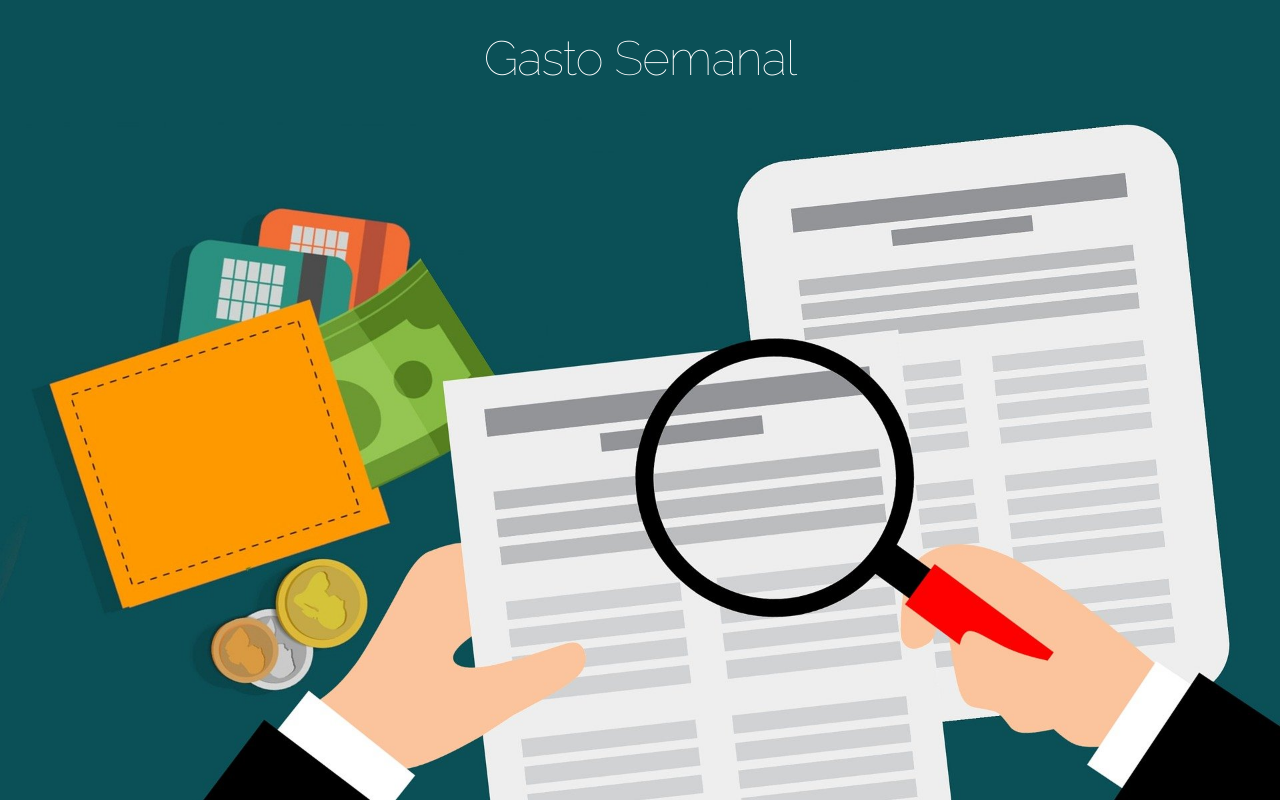
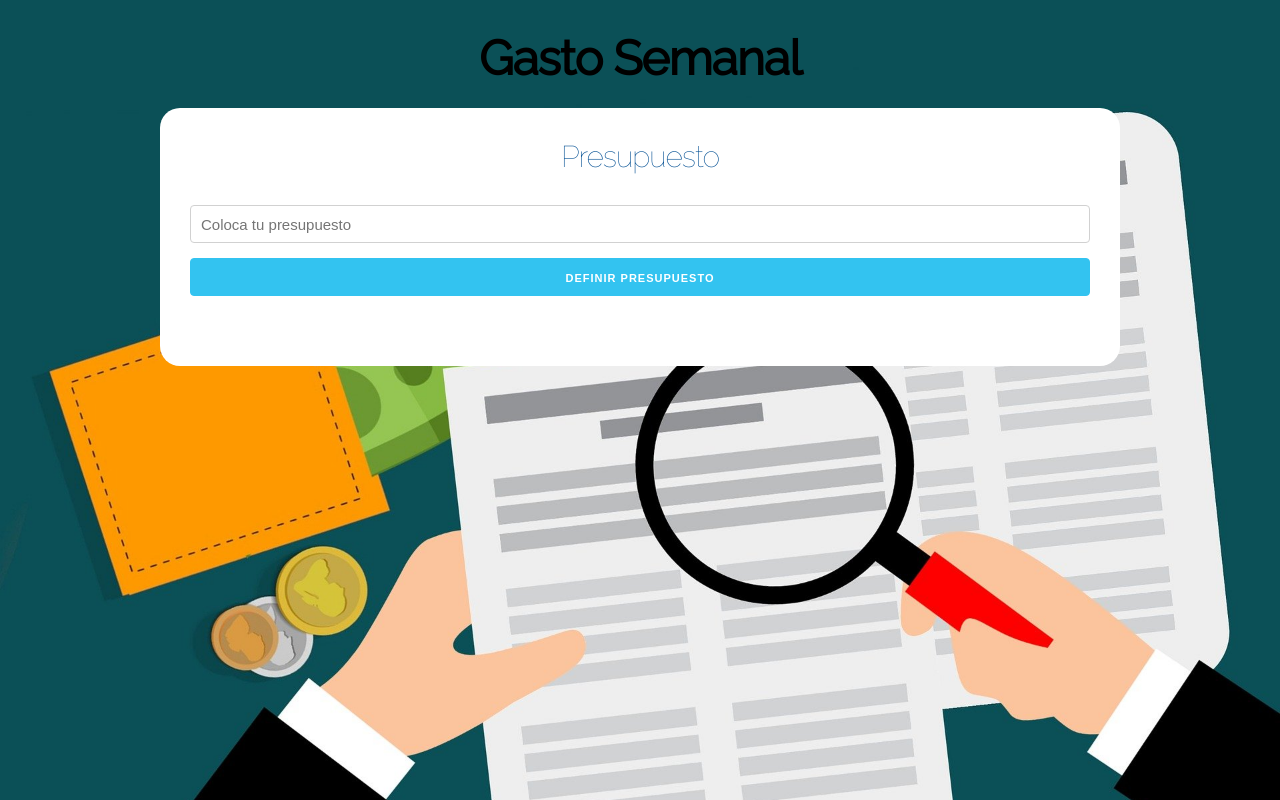
Before and after one commit to ojedam13/presupuesto-mensual, a React (Create React App) app: page / in a window 1280 px wide. Built offline with nearby package versions, Linux system fonts and the light colour scheme.

Commit message:
input de presupuesto

```diff
--- a/public/index.html
+++ b/public/index.html
@@ -2,7 +2,6 @@
 <html lang="en">
   <head>
     <meta charset="utf-8" />
-    <link rel="icon" href="%PUBLIC_URL%/favicon.ico" />
     <meta name="viewport" content="width=device-width, initial-scale=1" />
     <meta name="theme-color" content="#000000" />
     <meta
@@ -12,8 +11,7 @@
     <link rel="stylesheet" href="https://cdnjs.cloudflare.com/ajax/libs/normalize/8.0.1/normalize.min.css">
     <link href="https://fonts.googleapis.com/css?family=Raleway:100,400&display=swap" rel="stylesheet">
     <link rel="stylesheet" href="https://cdnjs.cloudflare.com/ajax/libs/skeleton/2.0.4/skeleton.min.css">
-    <title>Presupuesto React</title>
-    <title>React App</title>
+    <title>Gasto Mensual</title>
   </head>
   <body>
     <noscript>You need to enable JavaScript to run this app.</noscript>
--- a/src/App.js
+++ b/src/App.js
@@ -1,11 +1,13 @@
 import React from 'react';
-
+import Pregunta from './components/Pregunta';
 function App() {
   return (
     <div className='container'>
       <header>
         <h1>Gasto Semanal</h1>
-
+        <div className='contenido-principal contenido'>
+          <Pregunta />
+        </div>
       </header>
     </div>
   );
--- /dev/null
+++ b/src/components/Pregunta.js
@@ -0,0 +1,28 @@
+import React, { Fragment } from 'react';
+
+
+
+const Pregunta = () => {
+    return (
+        <Fragment>
+            <h2>Presupuesto</h2>
+
+            <form>
+                <input
+                    type="number"
+                    className="u-full-width"
+                    placeholder="Coloca tu presupuesto"
+                />
+
+                <input
+                    type="submit"
+                    className="button-primary u-full-width"
+                    value="Definir presupuesto"
+                />
+            </form>
+        </Fragment>
+
+    );
+}
+
+export default Pregunta;
--- a/src/index.css
+++ b/src/index.css
@@ -4,11 +4,14 @@
 
 body {
   background-image: url(../public/gasto.jpg);
+  background-position: center center;
   background-repeat: no-repeat;
+  background-attachment: fixed;
   background-size: cover;
   margin: 0;
   padding: 0;
   font-family: sans-serif;
+
 }
 
 header {
@@ -40,10 +43,10 @@
 
 h1 {
   font-family: 'Raleway', sans-serif;
-  font-weight: 100;
-  color: white;
+  font-weight: 700;
+  color: black;
   text-align: center;
-  font-size: 4.8rem !important;
+  font-size: 4.8rem;
 }
 
 h2 {
```
Also changed, not shown: 1 other file (tests, documents, lock files or other folders).
